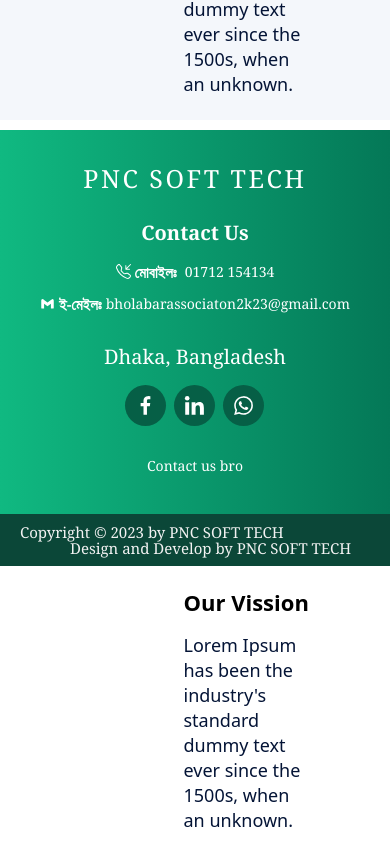
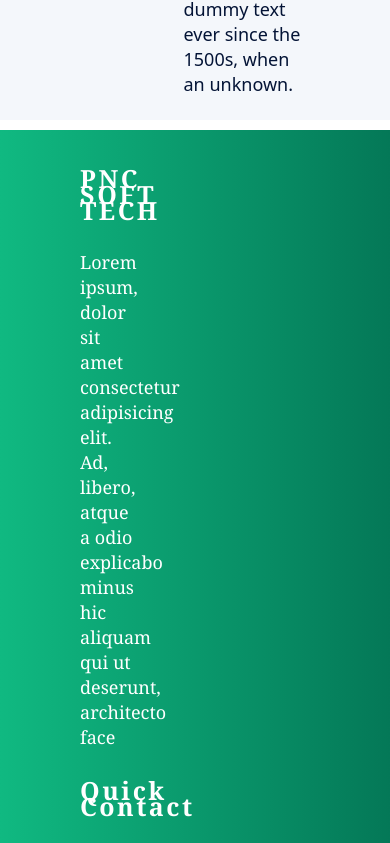
Before and after one commit to PNC-Soft-Tech/PNC-Soft-Tech-Website, a React (Vite) app: page / in a window 390 px wide. Shown: the part 7593-8436 px from the top of the page. Built offline with nearby package versions, Linux system fonts and the light colour scheme.

Commit message:
Footer updated

```diff
--- a/src/components/Footer/Footer.jsx
+++ b/src/components/Footer/Footer.jsx
@@ -1,7 +1,7 @@
 /* eslint-disable no-unused-vars */
 import React, { useState, useEffect } from "react"
 import { Link } from "react-router-dom"
-import { BiLogoFacebook , BiLogoLinkedin, BiLogoGmail, BiLogoWhatsapp } from 'react-icons/bi';
+import { BiLogoFacebook , BiSolidAddToQueue, BiLogoLinkedin, BiLogoGmail, BiLogoWhatsapp } from 'react-icons/bi';
 import { BsTelephoneInbound } from 'react-icons/bs'
 
 const Footer = () => {
@@ -12,64 +12,102 @@
 
   return (
     <div className=" bg-gradient-to-r from-emerald-500 to-emerald-700 mt-[10px] text-white font-serif text-sm leading-4 sm:p-[0] sm:m-[0] sticky  ">
-      <div className="flex flex-col md:flex-row justify-evenly py-10 gap-8 md:gap-4">
-      <h1 className="text-[25px] self-center text-[#ffff] font-normal tracking-widest md:hidden	" >PNC SOFT TECH</h1>
+      <div className="flex flex-col md:flex-row justify-between px-20 py-10 gap-8 md:gap-12">
 
-          <div className="flex flex-col gap-4 ">
-            <h1 className="text-[20px] self-center  text-[#ffff] font-bold leading-[30px] " >Contact Us</h1>
-             <div className="flex flex-row gap-2 self-center  ">
-                <h3 className=" flex flex-row gap-1 text-[15px]  text-[#fff] font-bold p-0 m-0 ">
-                  <p>
-                    {" "}
-                    <BsTelephoneInbound />{" "}
+          <div className=" w-[25%] flex flex-col gap-4 ">
+              <h1 className="text-[25px] mb-4 text-[#ffff] font-semibold tracking-widest" >PNC SOFT TECH</h1>
+              <p className=" text-[18px] text-[#fff] font-normal leading-[25px] ">Lorem ipsum, dolor sit amet consectetur adipisicing elit. Ad, libero, atque a odio explicabo minus hic aliquam qui ut deserunt, architecto face
+              </p>
+          </div>
+
+          <div className="flex flex-col  gap-4 w-[25%] ">
+            <h1 className="text-[25px] mb-4 text-[#ffff] font-semibold tracking-widest" >Quick Contact</h1>
+             <div className="flex flex-row gap-2   ">
+                <h3 className=" flex flex-row gap-3 text-[15px]  text-[#fff] font-bold p-0 m-0 ">
+                  <p className="text-[18px] text-[#fff] font-normal ">
+                    <BsTelephoneInbound />
                   </p>
-                  <p>মোবাইলঃ</p>
                 </h3>
-                <p>{contactInfo?.phone || '01712 154134'}</p>
+                <p className="text-[18px] text-[#fff] font-normal ">+880 1793-278360</p>
               </div>
 
-              <div className="flex flex-row gap-1 self-center ">
+              <div className="flex flex-row gap-3  ">
                 <h3 className=" flex flex-row gap-1 text-[15px] text-[#fff] font-bold p-0 m-0 ">
-                  <p>
-                    {" "}
-                    <BiLogoGmail />{" "}
+                  <p className="text-[18px] text-[#fff] font-normal ">
+                    <BiLogoGmail />
                   </p>
-                  <p>ই-মেইলঃ</p>
                 </h3>
-                <p> {contactInfo?.email || 'bholabarassociaton2k23@gmail.com'}</p>
+                <p className="text-[18px] text-[#fff] font-normal " >pncsofttech@gmail.com</p>
+              </div>
+
+              <div className="flex flex-row gap-3">
+                   <p className="text-[18px]">
+                    <BiLogoWhatsapp />
+                   </p>
+                   <p>+880 1793278360</p>
               </div>
           </div>
 
-          <div className=" flex flex-col self-center  gap-4  sm:flex-row sm:justify-around   ">
+
+
+          <div className=" flex flex-col  gap-4  sm:flex-row  w-[25%] ">
             <div className="flex flex-col w-84 gap-4  box-border ">
-              <h1 className="text-[25px] self-center text-[#ffff] font-normal tracking-widest hidden md:inline	" >PNC SOFT TECH</h1>
+              <h1 className="text-[25px] mb-4 text-[#ffff] font-semibold tracking-widest" >Other Page</h1>
 
-              <p className="text-[20px] text-[#ffff] leading-[25px] self-center ">Dhaka, Bangladesh</p>
+              <div className="flex flex-row gap-3 ">
+                  <div className=" text-[18px] ">
+                    <BiSolidAddToQueue />
+                  </div>
+                  <Link to = '/services' className=" text-[18px] ">Services</Link>
+              </div>
 
-              <div className="flex flex-row gap-2 sm:ml-0 self-center ">
-                  <a href="https://www.facebook.com/pncsoft.tech" className='cursor-pointer bg-emerald-800  p-2 border-solid border-[0px] border-[#fff]  hover:bg-[#fff] rounded-full transition ease-in duration-700 '>
-                      <BiLogoFacebook className='text-[25px] text-[#fff] hover:text-[#ff5e14] ' />
-                    </a>
+              <div className="flex flex-row gap-3 ">
+                  <div className=" text-[18px] ">
+                    <BiSolidAddToQueue />
+                  </div>
+                  <Link to = '/faq' className=" text-[18px] ">FAQ</Link>
+              </div>
 
-                    <a href="https://www.linkedin.com/company/pnc-soft-tech/" className=' p-2 border-solid border-[0px] bg-emerald-800 border-[#fff] hover:bg-[#fff] rounded-full transition ease-in duration-700 '>
-                      <BiLogoLinkedin className='text-[25px] text-[#fff] hover:text-[#ff5e14] ' />
-                    </a>
+              <div className="flex flex-row gap-3 ">
+                  <div className=" text-[18px] ">
+                    <BiSolidAddToQueue />
+                  </div>
+                  <Link to = '/team' className=" text-[18px] ">Team</Link>
+              </div>
 
-                    <div className=' p-2 bg-emerald-800 border-solid border-[0px] border-[#fff] hover:bg-[#fff] rounded-full transition ease-in duration-700'>
-                      <BiLogoWhatsapp className='text-[25px] text-[#fff] hover:text-[#ff5e14] ' />
-                    </div>
-              </div>
             </div>
           </div>
 
-          <div className="self-center">
-            <h1 className="self-center">Contact us bro</h1>
+          <div className=" w-[25%] flex flex-col gap-2 ">
+          <h1 className="text-[25px] text-[#ffff] mb-4 font-semibold tracking-widest" >Our Social Media</h1>
+
+            <a href="https://www.facebook.com/pncsoft.tech"  className="flex flex-row gap-3 cursor-pointer ">
+                <p  className='cursor-pointer bg-emerald-800  p-2 border-solid border-[0px] border-[#fff]  hover:bg-[#fff] rounded-full transition ease-in duration-700 '>
+                          <BiLogoFacebook className='text-[18px] text-[#fff] hover:text-[#ff5e14] ' />
+                </p>
+                <p className="text-[18px] hover:text-[#ff5e14] transition ease-in duration-700 text-[#fff] p-2 ">Facebook</p>
+            </a>
+
+            <a href="https://www.linkedin.com/company/pnc-soft-tech/"  className="flex flex-row gap-3 cursor-pointer ">
+                <p  className='cursor-pointer bg-emerald-800  p-2 border-solid border-[0px] border-[#fff]  hover:bg-[#fff] rounded-full transition ease-in duration-700 '>
+                          <BiLogoLinkedin className='text-[18px] text-[#fff] hover:text-[#ff5e14] ' />
+                </p>
+                <p className="text-[18px] hover:text-[#ff5e14] transition ease-in duration-700 text-[#fff] p-2 ">Linkedin</p>
+            </a>
+
+            <a href=""  className="flex flex-row gap-3 cursor-pointer ">
+                <p  className='cursor-pointer bg-emerald-800  p-2 border-solid border-[0px] border-[#fff]  hover:bg-[#fff] rounded-full transition ease-in duration-700 '>
+                          <BiLogoWhatsapp className='text-[20px] text-[#fff] hover:text-[#ff5e14] ' />
+                </p>
+                <p className="text-[18px] hover:text-[#ff5e14] transition ease-in duration-700 text-[#fff] p-2 ">Whatsapp</p>
+            </a>
+
+
           </div>
       </div>
 
-      <div className="bg-[#0b4738] p-[10px]  flex flex-col sm:flex-row justify-center lg:justify-between pl-[20px] sm:pl-[65px] sm:pr-[65px] text-[15px] text-[#f2f2f2] ">
-        <p> Copyright © 2023 by PNC SOFT TECH </p>
-        <p className="pl-[50px] ">Design and Develop by PNC SOFT TECH</p>
+      <div className="bg-[#0b4738] p-[20px]  text-[15px] text-[#f2f2f2] ">
+        <p className="text-center text-[#fff] text-[17px] leading-[30px] space-x-2 "> Copyright © 2023 by PNC SOFT TECH </p>
       </div>
     </div>
   )
--- a/src/components/Header/Title.jsx
+++ b/src/components/Header/Title.jsx
@@ -26,15 +26,15 @@
 
        <div className=' hidden md:flex flex-row cursor-pointer justify-evenly px-[20px] self-center  h-[35px] gap-6 '>
 
-            <a href="https://www.facebook.com/pncsoft.tech" className='cursor-pointer transition ease-in duration-500  p-1 border-solid border-[1px] border-[#fff]  hover:bg-[#fff] rounded-full '>
+            <a href="https://www.facebook.com/pncsoft.tech" className='cursor-pointer transition ease-in duration-500  p-1 border-solid border-[2px] border-[#fff]  hover:bg-[#fff] rounded-full '>
                 <BiLogoFacebook className='text-[25px] text-[#fff] hover:text-[#ff5e14] ' />
             </a>
 
-            <a href="https://www.linkedin.com/company/pnc-soft-tech/" className=' p-1 border-solid border-[1px] border-[#fff] hover:bg-[#fff] rounded-full transition ease-in duration-500'>
+            <a href="https://www.linkedin.com/company/pnc-soft-tech/" className=' p-1 border-solid border-[2px] border-[#fff] hover:bg-[#fff] rounded-full transition ease-in duration-500'>
                 <BiLogoLinkedin className='text-[25px] text-[#fff] hover:text-[#ff5e14] ' />
             </a>
 
-            <div className=' p-1 border-solid border-[1px] border-[#fff] hover:bg-[#fff] rounded-full transition ease-in duration-500'>
+            <div className=' p-1 border-solid border-[2px] border-[#fff] hover:bg-[#fff] rounded-full transition ease-in duration-500'>
                 <BiLogoWhatsapp className='text-[25px] text-[#fff] hover:text-[#ff5e14] ' />
             </div>
 
--- a/src/components/Header/navigation_data.jsx
+++ b/src/components/Header/navigation_data.jsx
@@ -3,10 +3,9 @@
       title: 'Home',
       path: '/'
     },
-
     {
-      title: 'Contact',
-      path: '/contact'
+      title: 'Services',
+      path: '/services'
     },
     {
       title: 'Projects',
@@ -26,21 +25,25 @@
       ]
     },
     {
-        title: 'About Us',
-        path: '/about'
-      },
-      {
       title: 'Team',
       path: '/team'
     },
     {
-        title: 'Services',
-        path: '/services'
-      },
-      {
-        title: 'Faq',
+      title: 'FAQ',
       path: '/faq'
     },
+
+    {
+      title: 'About Us',
+      path: '/about'
+    },
+
+    {
+      title: 'Contact Us',
+      path: '/contact'
+    },
+
+
 
     ]
 
--- a/src/pages/HomePage/Discover.jsx
+++ b/src/pages/HomePage/Discover.jsx
@@ -5,9 +5,9 @@
 const Discover = () => {
   return (
     <div className='bg-[#f4f7fb] w-full h-auto flex flex-row justify-evenly gap-14 px-[80px] py-[130px] '>
-            <div className=' h-screen w-[45%] '
+            <div className=' h-screen w-[45%] z-10 '
                  style={{
-                    backgroundImage: `https://images.pexels.com/photos/196659/pexels-photo-196659.jpeg?auto=compress&cs=tinysrgb&dpr=1&w=500`,
+                    backgroundImage: `url(https://encrypted-tbn0.gstatic.com/images?q=tbn:ANd9GcQDcKdrQCLtPkJMnlPGKRmSeC9FhKdc-6kpaw&usqp=CAU)`,
                     backgroundSize: 'cover',
                     backgroundPosition: 'center',
                     opacity:1
--- a/src/pages/HomePage/ReliablePart.jsx
+++ b/src/pages/HomePage/ReliablePart.jsx
@@ -23,7 +23,7 @@
                             </p>
                    </div>
 
-                  <div className=' py-[110px] px-[80px] flex flex-col self-center bg-[#FF5E14] w-[950px] h-[440px] z-40 '>
+                  <div className=' py-[110px] px-[80px] flex flex-col self-center bg-[#FF5E14] w-[900px] h-[420px] z-40 '>
                           <div className='h-20 w-20 mb-2  self-center'>
                           <img src ={img} />
                           </div>
```
Lines whose indentation alone changed are shown as unchanged.
